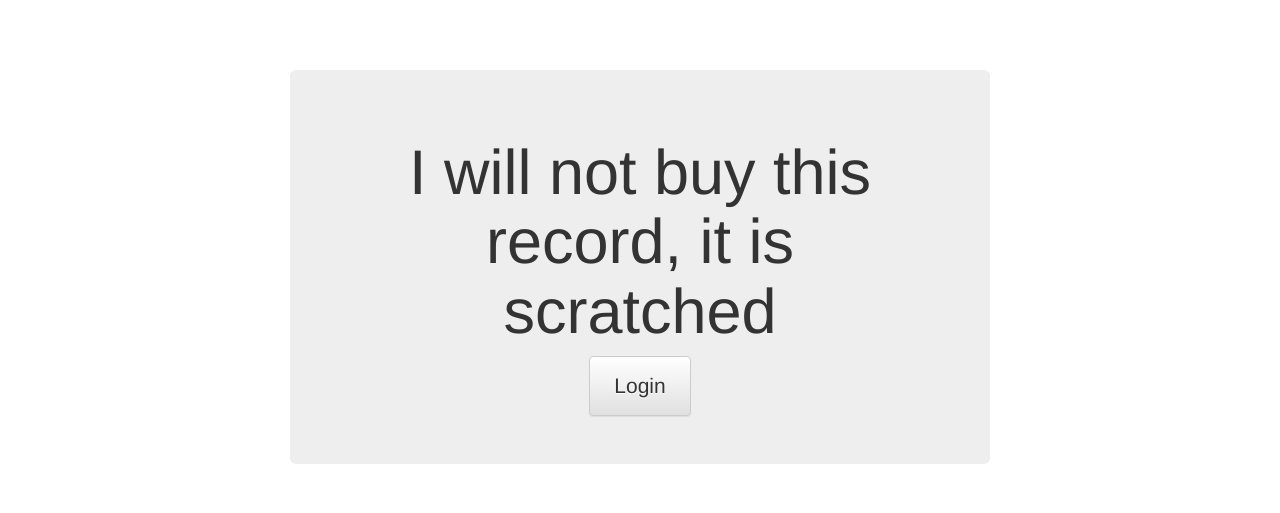
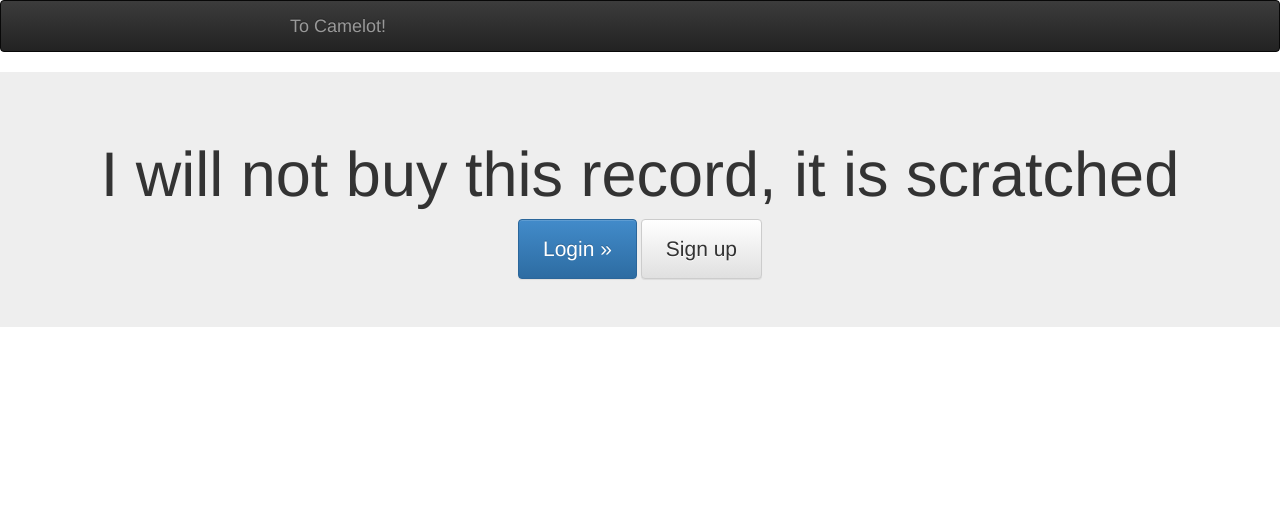
Before and after one commit to mathrick/flask-demo-login-app, a Flask app: page / in a window 1280 px wide. Shown: the top 513 px of the page. Run offline with Flask 2, Linux system fonts and the light colour scheme; some libraries are stand-ins or nearby versions.

Commit message:
Add the views and templates where login/signup forms will live, and a navbar in the base template.

```diff
--- a/app/static/css/main.css
+++ b/app/static/css/main.css
@@ -7,7 +7,6 @@
 
 /* Space out content a bit */
 body {
-    padding-top: 20px;
     padding-bottom: 20px;
 }
 
--- a/app/templates/base.html
+++ b/app/templates/base.html
@@ -19,6 +19,12 @@
         <p class="chromeframe">You are using an outdated browser. <a href="http://browsehappy.com/">Upgrade your browser today</a> or <a href="http://www.google.com/chromeframe/?redirect=true">install Google Chrome Frame</a> to better experience this site.</p>
     <![endif]-->
 
+    <div class="navbar navbar-inverse" role="navigation">
+      <div class="container">
+        <a class="navbar-brand" href="{{ url_for('index') }}">To Camelot!</a>
+      </div>
+    </div>
+
     {% block body %}
     {% endblock %}
 
--- a/app/templates/index.html
+++ b/app/templates/index.html
@@ -1,10 +1,11 @@
 {% extends 'base.html' %}
 
 {% block body %}
-<div class="container" style="margin-top:50px">
+<div>
   <div class="jumbotron">
     <h1>I will not buy this record, it is scratched</h1>
-    <a href="{{ url_for('index') }}" class="btn btn-default">Login</a>
+    <a href="{{ url_for('login') }}" class="btn btn-primary">Login »</a>
+    <a href="{{ url_for('sign_up') }}" class="btn btn-default">Sign up</a>
   </div>
 </div>
 {% endblock %}
--- a/app/views.py
+++ b/app/views.py
@@ -6,6 +6,14 @@ from app.decorators import json_result
 def index():
     return render_template("index.html")
 
+@app.route('/login')
+def login():
+    return render_template("login.html")
+
+@app.route('/sign-up', methods=["GET", "POST"])
+def sign_up():
+    return render_template("sign-up.html")
+
 @app.route('/api/test')
 @json_result
 def api_test():
```
Also changed, not shown: app/templates/login.html (added, +10 -0 lines), app/templates/sign-up.html (added, +10 -0 lines).
